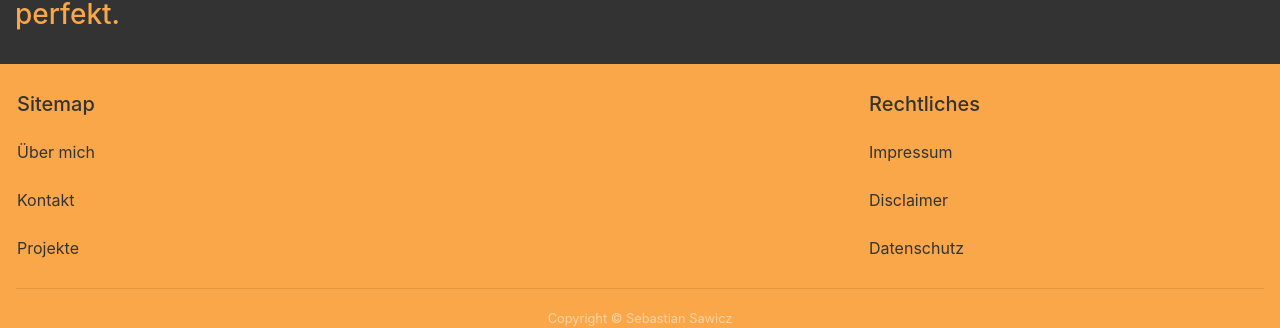
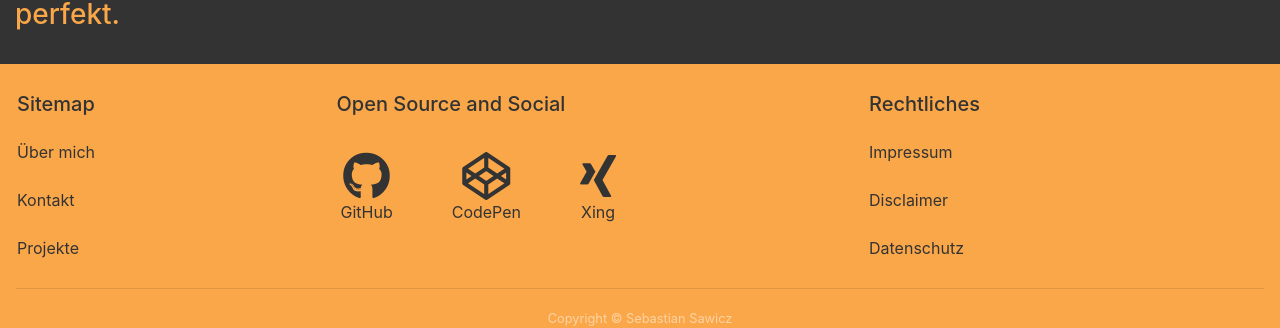
Before and after one commit to munich99/angular-8-homepage, an Angular app: page /#/start in a window 1280 px wide. Shown: the part 1169-1497 px from the top of the page. Built offline with nearby package versions, Linux system fonts and the light colour scheme.

Commit message:
footer - social icons

```diff
--- a/src/app/allways/my-footer/my-footer.component.html
+++ b/src/app/allways/my-footer/my-footer.component.html
@@ -1,7 +1,7 @@
 <footer class="p-3 bg-dark text-white-50">
     <div class="row pb-0">
 
-      <ul class="list-group col-12 col-md-4 col-lg-3 col-xl-4 navbar-nav">
+      <ul class="list-group col-12 col-md-4 col-lg-3 list-unstyled">
           <li>
             <h5 class="list-group-item disabled pl-3">Sitemap</h5>
           </li>
@@ -13,17 +13,36 @@
           </li>
       </ul>
 
-      <ul class="list-group col-12 col-md-4 col-lg-3 col-xl-4 navbar-nav text-md-center text-lg-left d-none d-lg-block">
+      <!--ul class="list-group col-12 col-md-4 col-lg-5 navbar-nav text-md-center text-lg-left d-inline-block">
 
-          <li *ngFor="let aufzahlung of sitemap">&nbsp;
-              <!--a href="#" class="list-group-item list-group-item-action disabled pl-3">
-                  <span *ngIf="changeLanguage">{{aufzahlung.site}}</span>
-                  <span *ngIf="!changeLanguage">{{aufzahlung.site_de}}</span>
-              </a-->
+        <li>
+          <h5 class="list-group-item disabled pl-3">Open Source</h5>
+        </li>
+        <li>
+          <a href="https://github.com/munich99" class="list-group-item" target="_blank"><i class="fab fa-github fa-3x" aria-hidden="true"></i><br>GitHub</a>
+        </li>
+        <li>
+          <a href="https://codepen.io/munich99" class="list-group-item" target="_blank"><i class="fab fa-codepen fa-3x" aria-hidden="true"></i><br>CodePen</a>
+        </li>
+      </ul-->
+
+      <ul class="list-group list-group-horizontal col-lg-5 d-inline-block list-unstyled">
+          <li>
+              <h5 class="list-group-item disabled pl-3">Open Source and Social</h5>
+            </li>
+
+          <li class="list-group-item text-center">
+              <a href="https://github.com/munich99" class="list-group-item pl-0" target="social"><i class="fab fa-github fa-3x" aria-hidden="true"></i><br>GitHub</a>
           </li>
-      </ul>
+          <li class="list-group-item  text-center">
+              <a href="https://codepen.io/munich99" class="list-group-item pl-0" target="social"><i class="fab fa-codepen fa-3x" aria-hidden="true"></i><br>CodePen</a>
+          </li>
+          <li class="list-group-item  text-center">
+              <a href="https://www.xing.com/profile/Sebastian_Sawicz" class="list-group-item pl-0" target="social"><i class="fab fa-xing fa-3x" aria-hidden="true"></i><br>Xing</a>
+          </li>
+        </ul>
 
-      <ul class="list-group col-12 col-md-4 col-lg-3 col-xl-4 navbar-nav text-md-right text-lg-left">
+      <ul class="list-group col-12 col-md-4 col-lg-3 col-xl-4 list-unstyled text-md-right text-lg-left">
           <li>
               <h5 class="list-group-item disabled pl-3">
                   <span *ngIf="!changeLanguage">Rechtliches</span>
@@ -38,9 +57,6 @@
           </li>
       </ul>
   </div>
-
-
-
 
 <ng-template #template>
   <div class="modal-header">
@@ -65,4 +81,10 @@
   <div class="container text-center">
     <small>Copyright &copy; Sebastian Sawicz</small>
   </div>
+
+
+
+
+
+
 </footer>
```
Also changed, not shown: src/app/allways/my-footer/my-footer.component.css (line endings or trailing spaces).
